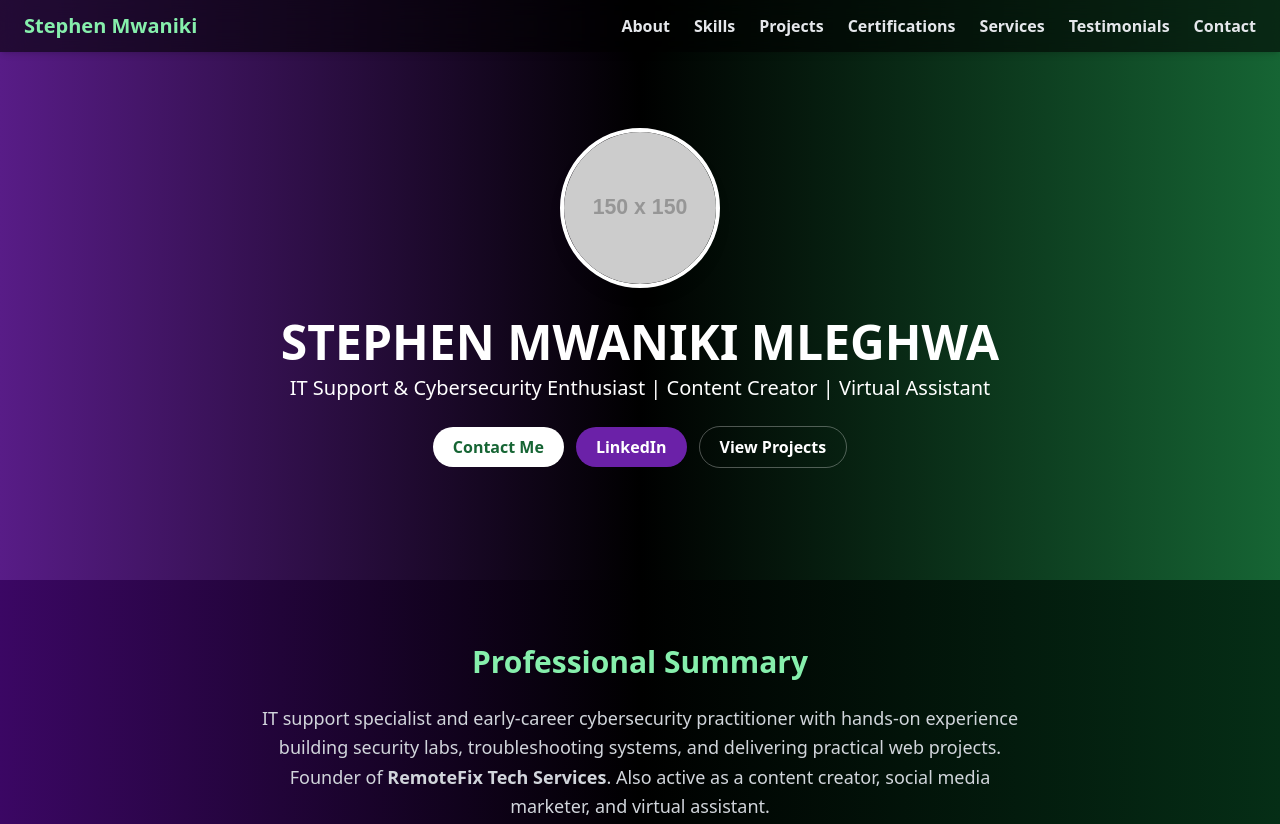
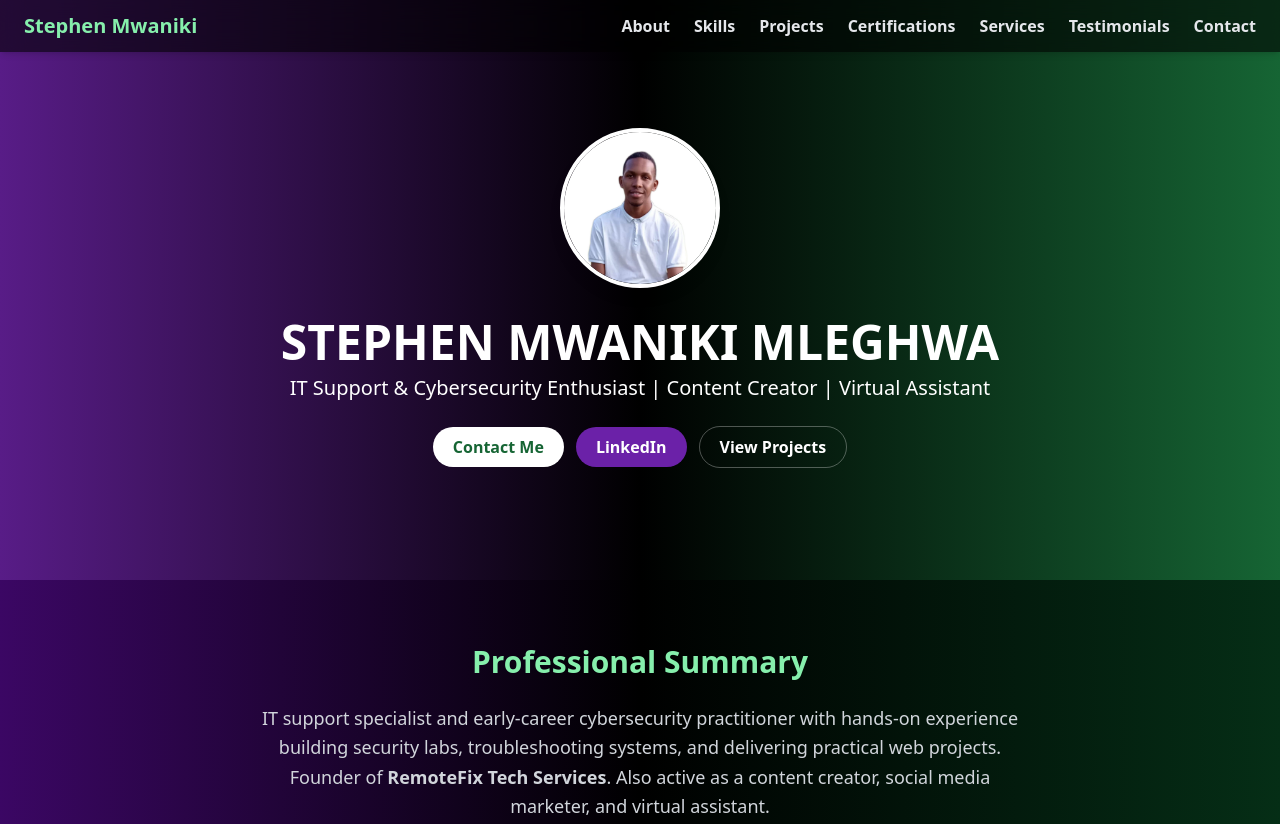
Before and after one commit to StephenNafula/StephenNafula.github.io, a plain HTML site: page index.html in a window 1280 px wide. Shown: the top 824 px of the page. Drawn offline with nearby package versions, Linux system fonts and the light colour scheme; placeholder pictures from the web are drawn by us.

Commit message:
Update index.html

```diff
--- a/index.html
+++ b/index.html
@@ -108,7 +108,7 @@
 
     <!-- Profile Picture (editable with persistence) -->
     <div class="relative inline-block profile-container">
-      <img id="profilePic" src="assets/profile[1].jpg" alt="Profile Picture" class="rounded-full mx-auto mb-6 shadow-lg border-4 border-white object-cover w-40 h-40">
+      <img id="profilePic" src="assets/profile1.jpg" alt="Profile Picture" class="rounded-full mx-auto mb-6 shadow-lg border-4 border-white object-cover w-40 h-40">
 
       <!-- Upload Button -->
       <label for="profileUpload" id="uploadBtn" class="absolute bottom-2 right-2 bg-green-700 hover:bg-green-600 p-2 rounded-full cursor-pointer shadow-md transition">
@@ -392,7 +392,7 @@
   const resetPic = document.getElementById("resetPic");
 
   // Default placeholder
-  const defaultPic = "https://via.placeholder.com/150";
+  const defaultPic = "assets/profile1.jpg";
 
   // Load from localStorage on page load
   const savedPic = localStorage.getItem("profilePic");
```
